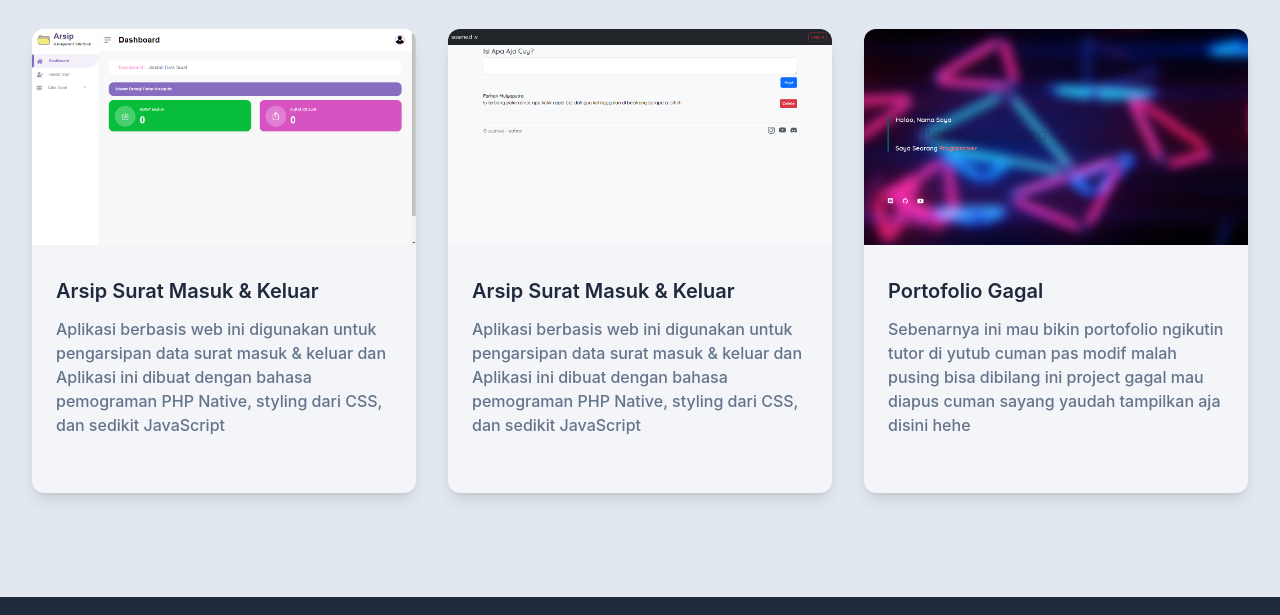
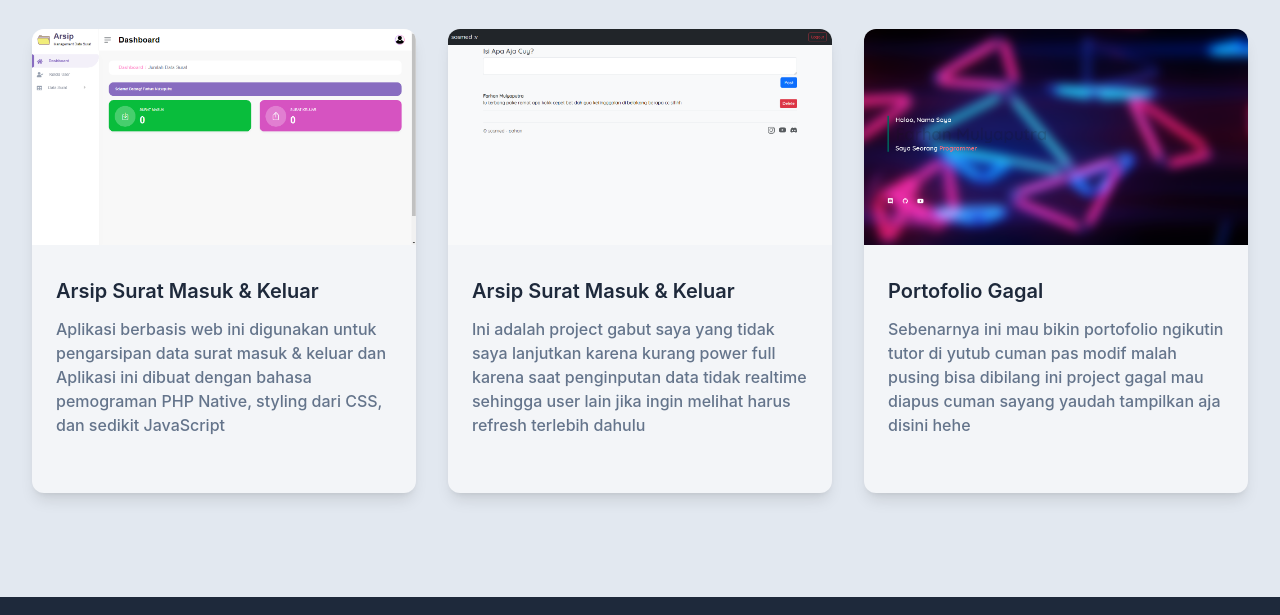
Before and after one commit to frhnn772/Portofolio-With-TailwindCSS, a website: page index.html in a window 1280 px wide. Shown: the part 1307-1922 px from the top of the page. Drawn offline with nearby package versions, Linux system fonts and the light colour scheme.

Commit message:
perbaikan

```diff
--- a/index.html
+++ b/index.html
@@ -118,7 +118,7 @@
                     <img src="dist/img/project/sosmed.PNG" alt="" class="w-full">
                     <div class="py-8 px-6">
                         <a href="https://github.com/frhnn772/sosmedkuy" target="_blank" class="block mb-3 font-semibold text-xl text-dark dark:text-white hover:text-primary dark:hover:text-primarydark truncate ">Arsip Surat Masuk & Keluar</a>
-                        <p class="font-medium text-base text-secondary dark:text-secondarydark mb-6">Aplikasi berbasis web ini digunakan untuk pengarsipan data surat masuk & keluar dan Aplikasi ini dibuat dengan bahasa pemograman PHP Native, styling dari CSS, dan sedikit JavaScript</p>
+                        <p class="font-medium text-base text-secondary dark:text-secondarydark mb-6">Ini adalah project gabut saya yang tidak saya lanjutkan karena kurang power full karena saat penginputan data tidak realtime sehingga user lain jika ingin melihat harus refresh terlebih dahulu</p>
                     </div>
                 </div>
             </div>
```
